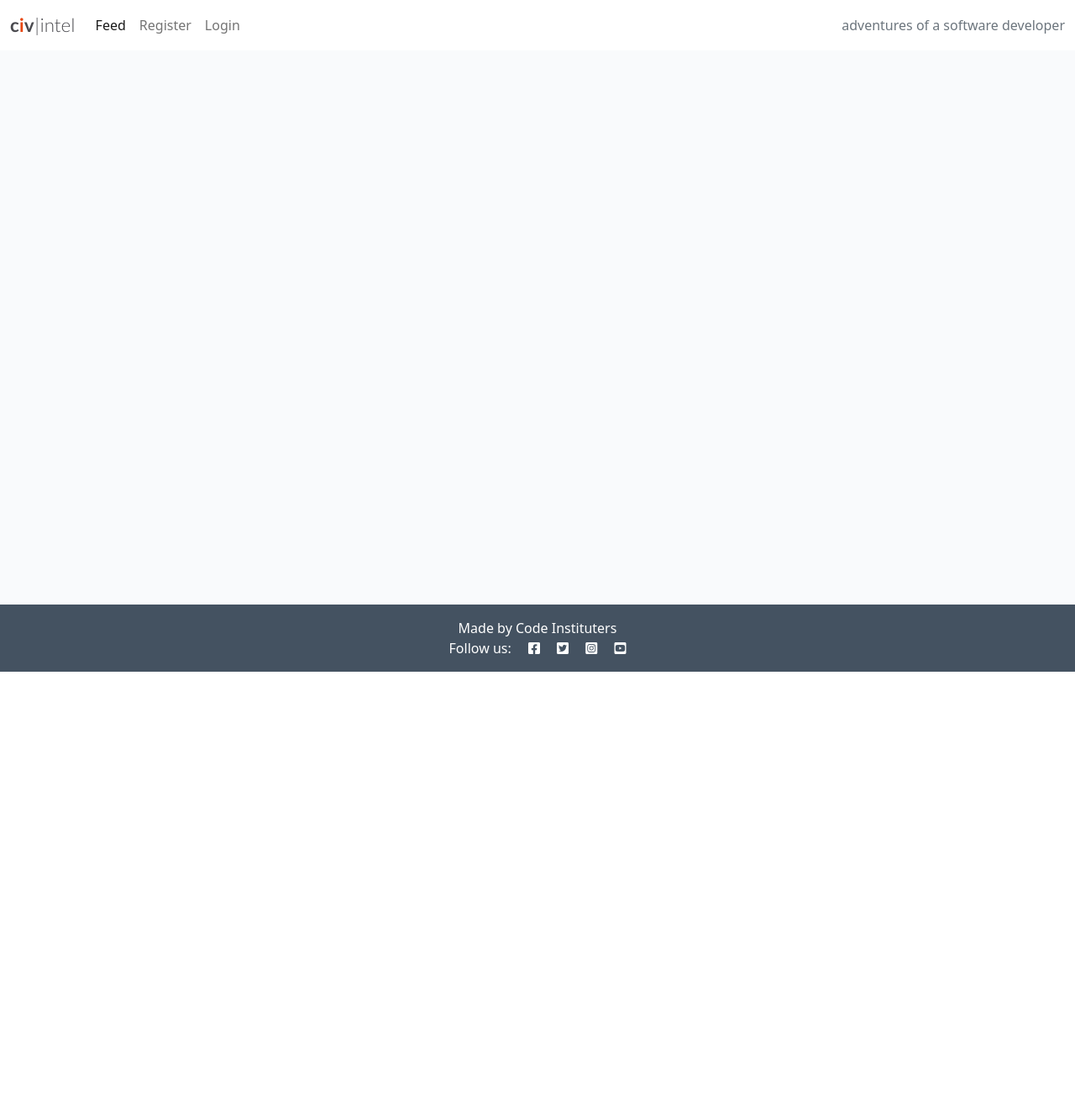
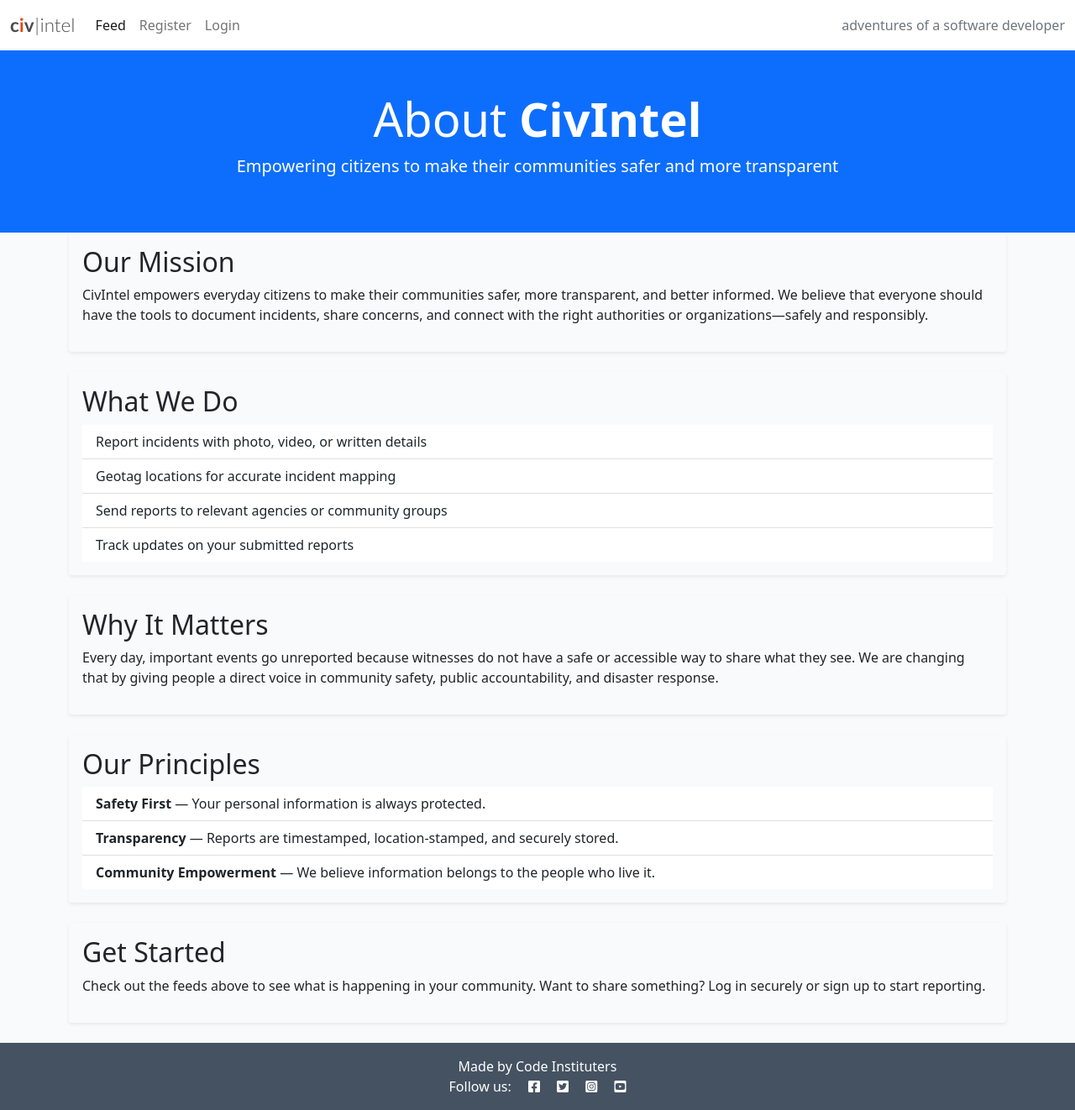
Before and after one commit to Kc-Vic/conflict_report_python_project, a Django app: page / in a window 1280 px wide. Shown: the whole page at 84% size. Before the commit the page ends 800 px from the top, so only its background shows below. Run offline with Django 4.2, Linux system fonts and the light colour scheme; data that the repository does not hold is empty.

Commit message:
Created about.html page and set url as home page

```diff
--- /dev/null
+++ b/civ_intel/templates/civ_intel/about.html
@@ -0,0 +1,71 @@
+{% extends "base.html" %}
+
+{% block content %}
+
+<!--About html starts here-->
+<body>
+
+  <!-- Header -->
+  <header class="bg-primary text-white py-5">
+    <div class="container text-center">
+      <h1 class="display-4">About <span class="fw-bold">CivIntel</span></h1>
+      <p class="lead">Empowering citizens to make their communities safer and more transparent</p>
+    </div>
+  </header>
+
+  <!-- About Section -->
+  <section class="about-section">
+    <div class="container">
+
+      <!-- Mission -->
+      <div class="card shadow-sm mb-4">
+        <div class="card-body">
+          <h2 class="about-header">Our Mission</h2>
+          <p>CivIntel empowers everyday citizens to make their communities safer, more transparent, and better informed. We believe that everyone should have the tools to document incidents, share concerns, and connect with the right authorities or organizations—safely and responsibly.</p>
+        </div>
+      </div>
+
+      <!-- What We Do -->
+      <div class="card shadow-sm mb-4">
+        <div class="card-body">
+          <h2 class="about-header">What We Do</h2>
+          <ul class="list-group list-group-flush">
+            <li class="list-group-item">Report incidents with photo, video, or written details</li>
+            <li class="list-group-item">Geotag locations for accurate incident mapping</li>
+            <li class="list-group-item">Send reports to relevant agencies or community groups</li>
+            <li class="list-group-item">Track updates on your submitted reports</li>
+          </ul>
+        </div>
+      </div>
+
+      <!-- Why It Matters -->
+      <div class="card shadow-sm mb-4">
+        <div class="card-body">
+          <h2 class="about-header">Why It Matters</h2>
+          <p>Every day, important events go unreported because witnesses do not have a safe or accessible way to share what they see. We are changing that by giving people a direct voice in community safety, public accountability, and disaster response.</p>
+        </div>
+      </div>
+
+      <!-- Our Principles -->
+      <div class="card shadow-sm mb-4">
+        <div class="card-body">
+          <h2 class="about-header">Our Principles</h2>
+          <ul class="list-group list-group-flush">
+            <li class="list-group-item"><strong>Safety First</strong> — Your personal information is always protected.</li>
+            <li class="list-group-item"><strong>Transparency</strong> — Reports are timestamped, location-stamped, and securely stored.</li>
+            <li class="list-group-item"><strong>Community Empowerment</strong> — We believe information belongs to the people who live it.</li>
+          </ul>
+        </div>
+      </div>
+
+      <!-- Who We Are -->
+      <div class="card shadow-sm mb-4">
+        <div class="card-body">
+          <h2 class="about-header">Get Started</h2>
+          <p>Check out the feeds above to see what is happening in your community. Want to share something? Log in securely or sign up to start reporting.</p>
+        </div>
+      </div>
+
+    <!--About page ends here-->
+
+    {% endblock content %}
--- a/civ_intel/urls.py
+++ b/civ_intel/urls.py
@@ -2,6 +2,7 @@ from . import views
 from django.urls import path
 
 urlpatterns = [
-    path('', views.ReportFeedView.as_view(), name='home'),
+    path('', views.ReportAboutView.as_view(), name='home'),
+    path('report_list/', views.ReportFeedView.as_view(), name='feed'),
     path('<slug:slug>/', views.report_detail, name='report_detail'),
 ]
--- a/civ_intel/views.py
+++ b/civ_intel/views.py
@@ -3,6 +3,10 @@ from django.views import generic
 from .models import Report
 
 # Create your views here.
+
+class ReportAboutView(generic.TemplateView):
+    template_name = 'civ_intel/about.html'
+
 class ReportFeedView(generic.ListView):
    queryset = Report.objects.all().order_by('-created_at')
    template_name = 'civ_intel/index.html'
--- a/conflict_report_project/settings.py
+++ b/conflict_report_project/settings.py
@@ -48,6 +48,7 @@ INSTALLED_APPS = [
     'allauth.socialaccount',
     'django_summernote',
     'civ_intel',
+    'about',
 ]
 
 SITE_ID = 1
--- a/templates/base.html
+++ b/templates/base.html
@@ -44,7 +44,7 @@
                 <ul class="navbar-nav me-auto mb-2 mb-lg-0">
                     <li class="nav-item">
                         <a class="nav-link {% if request.path == home_url %}active{% endif %}" aria-current="page"
-                            href="{% url 'home' %}">Feed</a>
+                            href="{% url 'feed' %}">Feed</a>
                     </li>
 
                     <!--User authentication-->
```
Also changed, not shown: civ_intel/models.py (+7 -0 lines).
